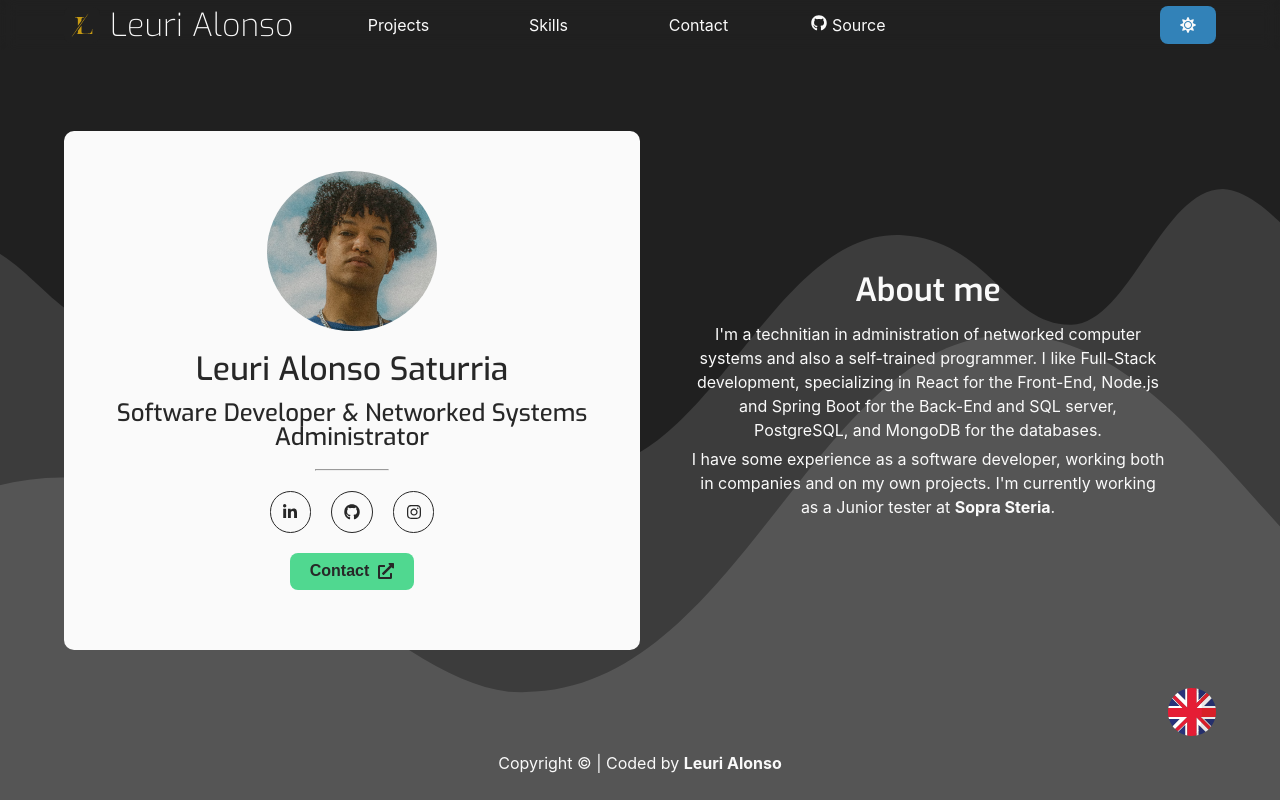
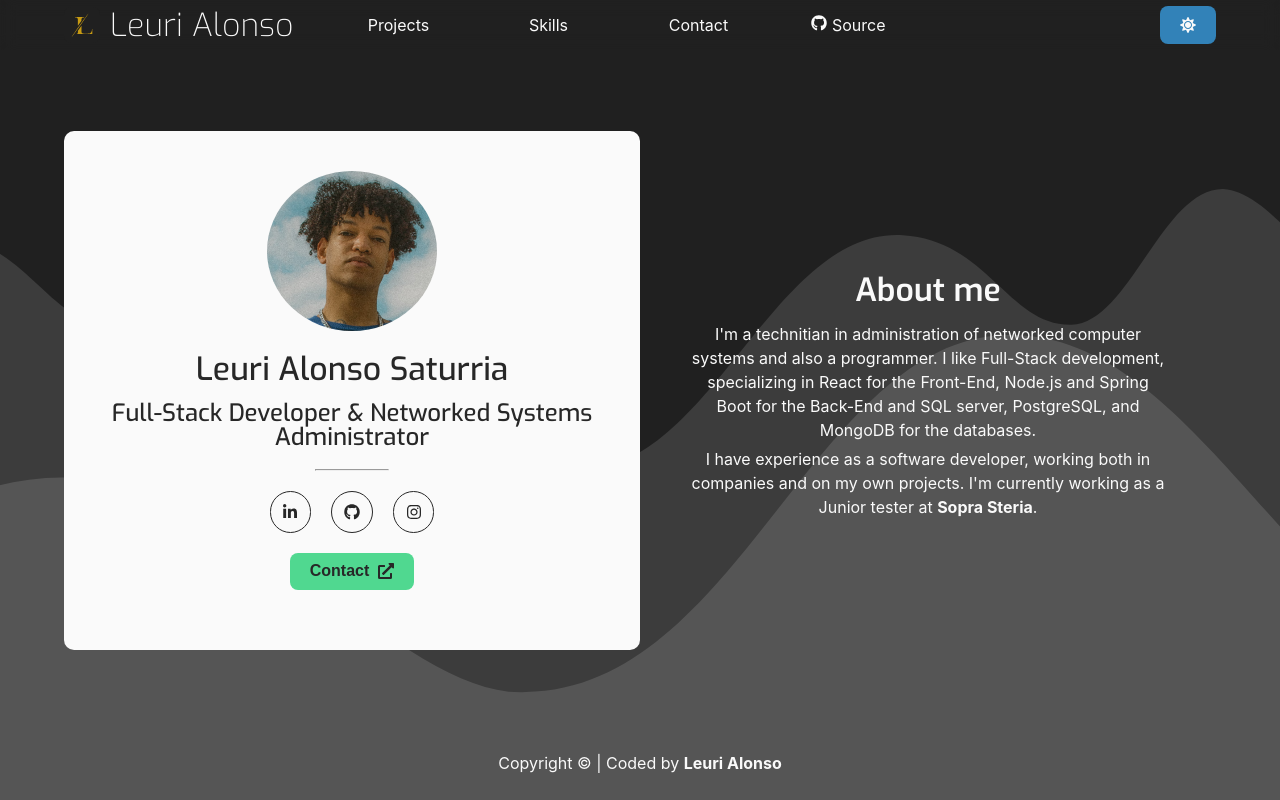
Before and after one commit to leuri17/portfolio, a React (Vite) app: page / in a window 1280 px wide. Built offline with nearby package versions, Linux system fonts and the light colour scheme.

Commit message:
Some changes

```diff
--- a/src/components/Layout.jsx
+++ b/src/components/Layout.jsx
@@ -2,7 +2,6 @@ import '../styles/Layout.css'
 import Navbar from './Navbar'
 import { Outlet } from 'react-router-dom'
 import Footer from './Footer'
-import LanguageButton from './LanguageButton'
 
 const Layout = () => {
   return (
@@ -11,7 +10,6 @@ const Layout = () => {
 
       <div id="main">
         <Outlet />
-        <LanguageButton />
       </div>
 
       <Footer />
--- a/src/components/PresentationCard.jsx
+++ b/src/components/PresentationCard.jsx
@@ -13,7 +13,7 @@ const PresentationCard = () => {
     <div id="presentationCard" data-theme={theme === 'dark' ? 'light' : 'dark'}>
       <img id="myPhoto" src={myPhoto} alt="Photo of Leuri Alonso Saturria" width="170px" />
       <h1>Leuri Alonso Saturria</h1>
-      <h2>Software Developer & Networked Systems Administrator</h2>
+      <h2>Full-Stack Developer & Networked Systems Administrator</h2>
       <hr />
       <SocialMedia />
       <button
--- a/src/main.jsx
+++ b/src/main.jsx
@@ -3,8 +3,7 @@ import './styles/main.css'
 import ReactDOM from 'react-dom/client'
 import { ThemeProvider } from './context/ThemeContext'
 import { RouterProvider } from 'react-router-dom'
-import { router } from './config/Router'
-import './config/i18n'
+import { router } from './Router'
 
 ReactDOM.createRoot(document.getElementById('root')).render(
   <React.StrictMode>
--- a/src/pages/Home.jsx
+++ b/src/pages/Home.jsx
@@ -9,12 +9,12 @@ const Home = () => {
         <h1>About me</h1>
         <p>
           I&apos;m a technitian in administration of networked computer systems and also a
-          self-trained programmer. I like Full-Stack development, specializing in React for the
+          programmer. I like Full-Stack development, specializing in React for the
           Front-End, Node.js and Spring Boot for the Back-End and SQL server, PostgreSQL, and
           MongoDB for the databases.
         </p>
         <p>
-          I have some experience as a software developer, working  both in companies and on my own projects.
+          I have experience as a software developer, working  both in companies and on my own projects.
           I&apos;m currently working as a Junior tester at <span style={{ fontWeight: 'bolder' }}>Sopra Steria</span>.
         </p>
       </div>
```
Also changed, not shown: src/Router.jsx (renamed from src/config/Router.jsx, +7 -7 lines).
